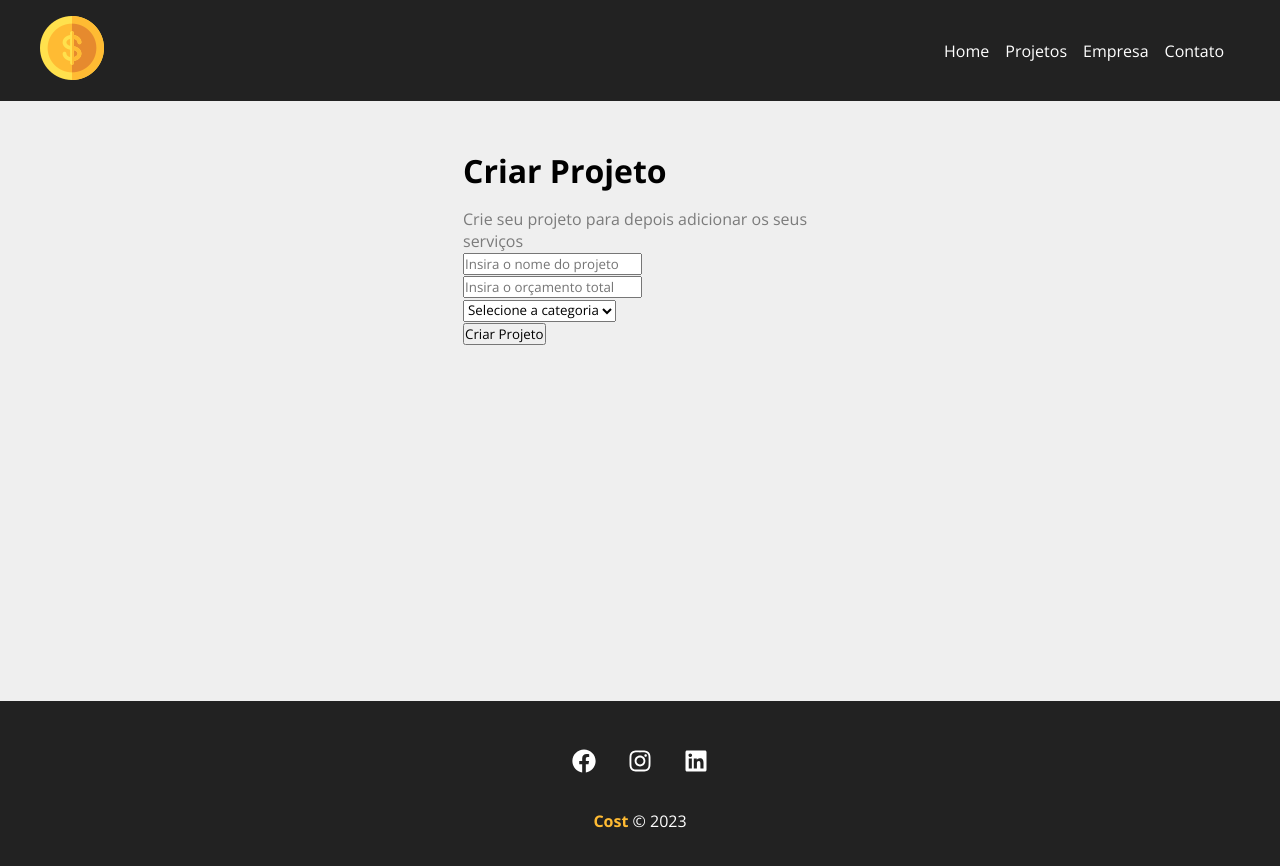
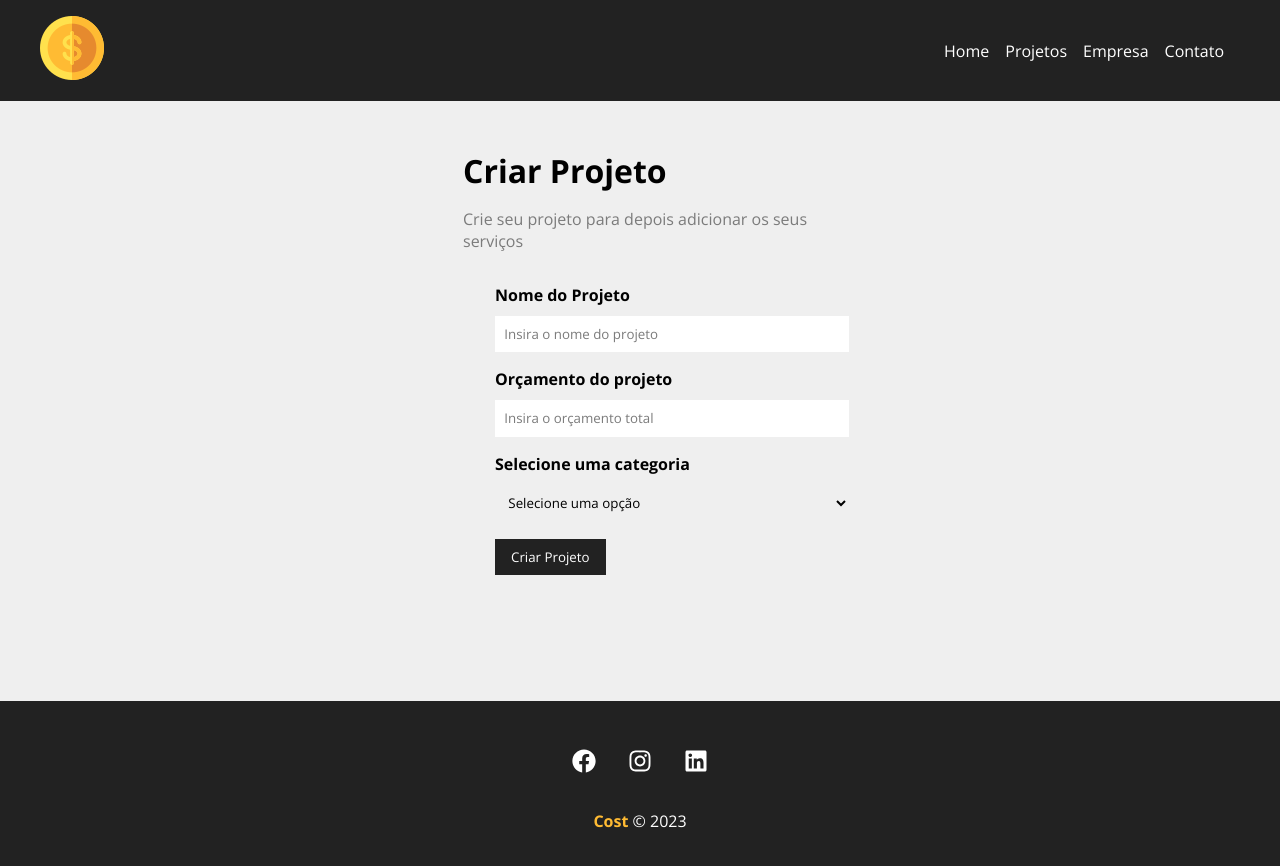
Before and after one commit to renantech/gerenciador-de-projetos-react, a React (Create React App) app: page /newproject in a window 1280 px wide. Shown: the top 866 px of the page. Built offline with nearby package versions, Linux system fonts and the light colour scheme.

Commit message:
Desenvolvimento do front do formulário

```diff
--- /dev/null
+++ b/src/components/form/Input.js
@@ -0,0 +1,18 @@
+import styles from './Input.module.css';
+
+function Input({ type, text, name, placeholder, handleOnChange, value }) {
+    return (
+        <div className={styles.form_control}>
+            <label htmlFor={name}>{text}</label>
+            <input
+                type={type}
+                name={name}
+                id={name}
+                placeholder={placeholder}
+                onChange={handleOnChange}
+                value={value} />
+        </div>
+    );
+}
+
+export default Input;
--- /dev/null
+++ b/src/components/form/Input.module.css
@@ -0,0 +1,20 @@
+.form_control {
+    display: flex;
+    flex-direction: column;
+    margin-bottom: 1em;
+}
+
+.form_control label {
+    margin-bottom: .6em;
+    font-weight: bold;
+}
+
+.form_control input {
+    padding: .7em;
+    border-radius: 0;
+    border: none;
+}
+
+.form_control input::placeholder {
+    color: #7b7b7b;
+}
--- /dev/null
+++ b/src/components/form/Select.js
@@ -0,0 +1,14 @@
+import styles from './Select.module.css';
+
+function Select({text, name, option, handleOnChange, value }) {
+    return (
+        <div className={styles.form_control}>
+            <label htmlFor={name}>{text}</label>
+            <select name={name} id={name} >
+                <option>Selecione uma opção</option>
+            </select>
+        </div>
+    );
+}
+
+export default Select;
--- /dev/null
+++ b/src/components/form/Select.module.css
@@ -0,0 +1,16 @@
+.form_control {
+    display: flex;
+    flex-direction: column;
+    margin-bottom: 1em;
+}
+
+.form_control label {
+    margin-bottom: .6em;
+    font-weight: bold;
+}
+
+.form_control select {
+    padding: .7em;
+    border-radius: 0;
+    border: none;
+}
--- /dev/null
+++ b/src/components/form/SubmitButton.js
@@ -0,0 +1,11 @@
+import styles from './SubmitButton.module.css';
+
+function SubmitButton({text}) {
+    return (
+        <div>
+            <button className={styles.btn}>{text}</button>
+        </div>
+    );
+}
+
+export default SubmitButton;
--- /dev/null
+++ b/src/components/form/SubmitButton.module.css
@@ -0,0 +1,13 @@
+.btn {
+    background-color: #222;
+    color: #fff;
+    padding: 0.7em 1.2em;
+    text-decoration: none;
+    transition: .5s;
+    cursor: pointer;
+    border: none;
+}
+
+.btn:hover {
+    color: #ffbb33;
+}
--- a/src/components/pages/NewProject.js
+++ b/src/components/pages/NewProject.js
@@ -7,7 +7,7 @@
         <div className={styles.newproject_container}>
             <h1>Criar Projeto</h1>
             <p>Crie seu projeto para depois adicionar os seus serviços</p>
-            <ProjectForm />
+            <ProjectForm btnText='Criar Projeto' />
         </div>
     );
 }
--- a/src/components/projects/ProjectForm.js
+++ b/src/components/projects/ProjectForm.js
@@ -1,20 +1,22 @@
-function ProjectForm() {
+import Input from '../form/Input';
+import Select from '../form/Select';
+import SubmitButton from '../form/SubmitButton';
+
+import styles from './ProjectForm.module.css';
+
+function ProjectForm({btnText}) {
     return (
-        <form>
-            <div>
-                <input type="text" placeholder="Insira o nome do projeto" />
-            </div>
-            <div>
-                <input type="number" placeholder="Insira o orçamento total" />
-            </div>
-            <div>
-                <select name='category_id'>
-                    <option selected disabled>Selecione a categoria</option>
-                </select>
-            </div>
-            <div>
-                <input type="submit" value='Criar Projeto' />
-            </div>
+        <form className={styles.form}>
+            <Input type='text'
+                text='Nome do Projeto'
+                name='name'
+                placeholder='Insira o nome do projeto' />
+                <Input type='number'
+                text='Orçamento do projeto'
+                name='budget'
+                placeholder='Insira o orçamento total' />
+            <Select name='category_id' text='Selecione uma categoria' />
+            <SubmitButton text={btnText} />
         </form>
     );
 }
--- /dev/null
+++ b/src/components/projects/ProjectForm.module.css
@@ -0,0 +1,4 @@
+.form {
+    width: 100%;
+    margin: 2em;
+}
```
